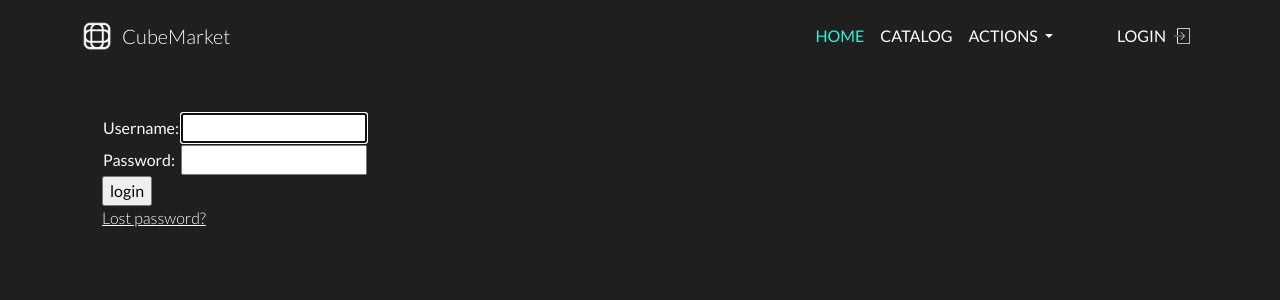
After one commit to ezegonmac/Proyecto-AII, a Django app: page /accounts/login/ in a window 1280 px wide. The commit adds this page. Shown: the top 300 px of the page. Run offline with Django 3.2, Linux system fonts and the light colour scheme.

Commit message:
Add account support

```diff
--- a/src/RubiksWeb/urls.py
+++ b/src/RubiksWeb/urls.py
@@ -3,6 +3,7 @@
 from django.urls import path
 from django.contrib import admin
 from main import views
+from django.urls import include
 
 urlpatterns = [
     path('', views.index),
@@ -18,4 +19,6 @@ urlpatterns = [
     path('search_all/', views.search_all, name='search_all'),
     path('catalog/', views.catalog, name='catalog'),
     path('product/<int:id>', views.product_detail, name='product'),
+    path('accounts/', include('django.contrib.auth.urls')),
+    path('profile/', views.profile, name='profile'),
 ]
--- a/src/main/templates/base.html
+++ b/src/main/templates/base.html
@@ -11,7 +11,6 @@
     <link rel="stylesheet" href="https://cdn.jsdelivr.net/npm/bootstrap@5.2.3/dist/css/bootstrap.min.css" integrity="sha384-rbsA2VBKQhggwzxH7pPCaAqO46MgnOM80zW1RWuH61DGLwZJEdK2Kadq2F9CUG65" crossorigin="anonymous">
     <link rel="stylesheet" href="{% static 'styles/main.css' %}">
 
-    {% comment %} favicon {% endcomment %}
     <link rel="icon" type="image/png" sizes="100x100" href="{% static 'images/logo-100.png' %}">
 
     {% block head %}{% endblock head %}
--- a/src/main/templates/components/navbar.html
+++ b/src/main/templates/components/navbar.html
@@ -31,6 +31,19 @@
                     <li><a class="dropdown-item" href="{% url 'search_all' %}">List all</a></li>
                 </ul>
             </li>
+
+            {% if user.is_authenticated %}
+                <li class="nav-item ms-auto nav-user-item">
+                    <a class="nav-link" href="{% url 'profile' %}">{{ user.get_username }}</a>
+                </li>
+            {% else %}
+                <li class="nav-item ms-auto nav-user-item">
+                    <a class="nav-link" href="{% url 'login' %}?next={{ request.path }}">
+                        Login
+                    <img src="{% static 'icons/login-50.png' %}" alt="login">
+                    </a>
+                </li>
+            {% endif %}
           </ul>
 
     </div>
--- /dev/null
+++ b/src/main/templates/registration/logged_out.html
@@ -0,0 +1,6 @@
+{% extends "base.html" %}
+
+{% block content %}
+  <p>Logged out!</p>
+  <a href="{% url 'login'%}">Click here to login again.</a>
+{% endblock %}
--- /dev/null
+++ b/src/main/templates/registration/login.html
@@ -0,0 +1,37 @@
+{% extends "base.html" %}
+
+{% block content %}
+
+  {% if form.errors %}
+    <p>Your username and password didn't match. Please try again.</p>
+  {% endif %}
+
+  {% if next %}
+    {% if user.is_authenticated %}
+      <p>Your account doesn't have access to this page. To proceed,
+      please login with an account that has access.</p>
+    {% else %}
+      <p>Please login to see this page.</p>
+    {% endif %}
+  {% endif %}
+
+  <form method="post" action="{% url 'login' %}">
+    {% csrf_token %}
+    <table>
+      <tr>
+        <td>{{ form.username.label_tag }}</td>
+        <td>{{ form.username }}</td>
+      </tr>
+      <tr>
+        <td>{{ form.password.label_tag }}</td>
+        <td>{{ form.password }}</td>
+      </tr>
+    </table>
+    <input type="submit" value="login">
+    <input type="hidden" name="next" value="{{ next }}">
+  </form>
+
+  {# Assumes you setup the password_reset view in your URLconf #}
+  <p><a href="{% url 'password_reset' %}">Lost password?</a></p>
+
+{% endblock %}
--- /dev/null
+++ b/src/main/templates/registration/password_reset_complete.html
@@ -0,0 +1,6 @@
+{% extends "base.html" %}
+
+{% block content %}
+  <h1>The password has been changed!</h1>
+  <p><a href="{% url 'login' %}">log in again?</a></p>
+{% endblock %}
--- /dev/null
+++ b/src/main/templates/registration/password_reset_done.html
@@ -0,0 +1,5 @@
+{% extends "base.html" %}
+
+{% block content %}
+  <p>We've emailed you instructions for setting your password. If they haven't arrived in a few minutes, check your spam folder.</p>
+{% endblock %}
--- /dev/null
+++ b/src/main/templates/registration/password_reset_email.html
@@ -0,0 +1,2 @@
+Someone asked for password reset for email {{ email }}. Follow the link below:
+{{ protocol }}://{{ domain }}{% url 'password_reset_confirm' uidb64=uid token=token %}
--- a/src/main/views.py
+++ b/src/main/views.py
@@ -6,6 +6,7 @@ from main.recommendations import recommend_artists, load_similarities
 from main.populate import populate_database
 from main.index import load_data
 from main.index import search_all_index, search_by_id_index
+from django.contrib.auth.decorators import login_required
 
 def index(request):
     return render(request, 'index.html')
@@ -32,6 +33,10 @@ def product_detail(request, id):
     item = search_by_id_index(id)
     params = {'item': item}
     return render(request, 'product_detail.html', params)
+
+@login_required
+def profile(request):
+    return render(request, 'profile.html')
 
 def populateDB(request):
     populate_database()
--- a/src/static/styles/navbar.css
+++ b/src/static/styles/navbar.css
@@ -74,3 +74,24 @@ fieldset[disabled] .navbar-minimal .btn-link:hover,
 fieldset[disabled] .navbar-minimal .btn-link:focus {
   color: var(--color-light-gray);
 }
+
+.navbar-minimal .nav-user-item {
+    padding-left: 3em;
+}
+
+.navbar-minimal .nav-user-item a {
+    display: flex;
+    align-items: center;
+    gap: .5em;
+}
+
+.navbar-minimal .nav-user-item img {
+    width: 1em;
+    aspect-ratio: 1/1;
+    filter: invert(0);
+    transition: 0.2s;
+}
+
+.navbar-minimal .nav-user-item:hover img {
+    filter: invert(1);
+}
```
Also changed, not shown: src/RubiksWeb/settings.py (+6 -1 lines), src/main/templates/profile.html (added, +24 -0 lines), src/main/templates/registration/password_reset_confirm.html (added, +29 -0 lines), src/main/templates/registration/password_reset_form.html (added, +12 -0 lines), src/main/admin.py (line endings or trailing spaces), src/static/icons/login-50.png (added).
